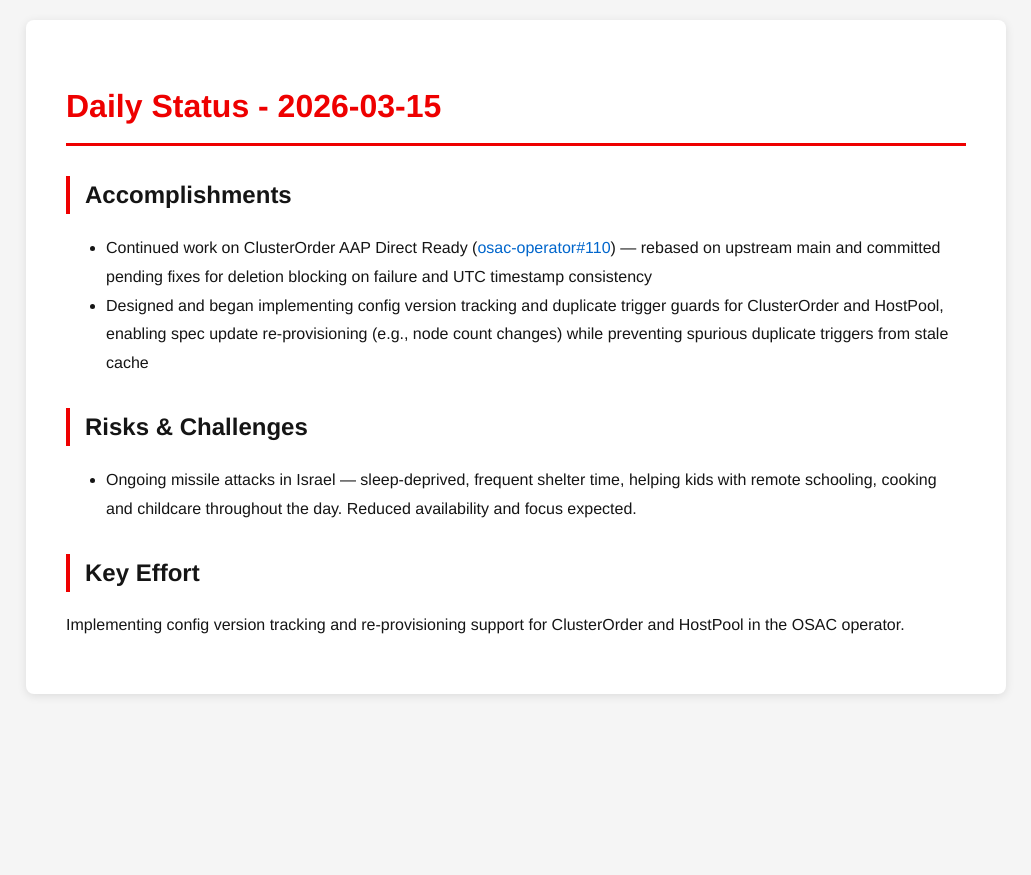
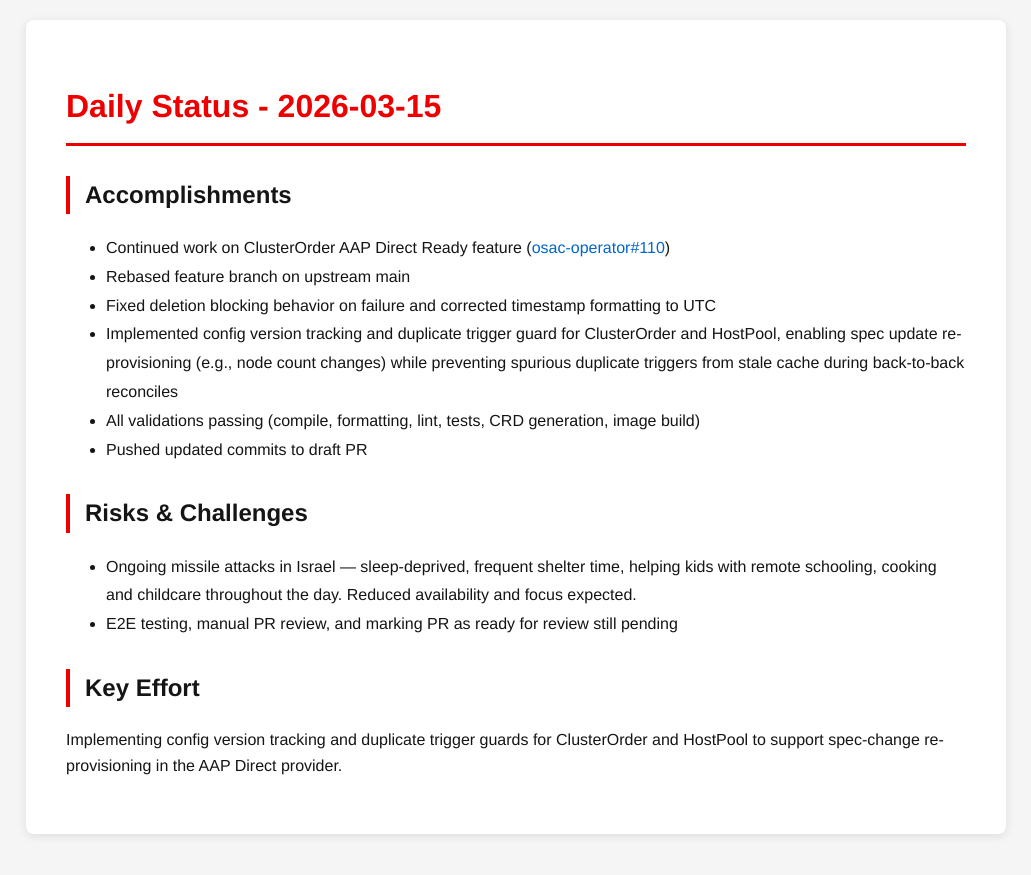
Before and after one commit to tzvatot/daily-status, a Jekyll site: the page built from 2026-03-15.md, in a window 1280 px wide. Shown: the top 875 px of the page, without its empty margins (124-1155 px from the left). Built offline with Jekyll 4.4.1, drawn with Linux system fonts in a browser that asks for light colours.

Commit message:
Daily status update - 2026-03-15

```diff
--- a/2026-03-15.md
+++ b/2026-03-15.md
@@ -7,11 +7,16 @@ date: 2026-03-15
 # Daily Status - 2026-03-15
 
 ## Accomplishments
-- Continued work on ClusterOrder AAP Direct Ready ([osac-operator#110](https://github.com/osac-project/osac-operator/pull/110)) — rebased on upstream main and committed pending fixes for deletion blocking on failure and UTC timestamp consistency
-- Designed and began implementing config version tracking and duplicate trigger guards for ClusterOrder and HostPool, enabling spec update re-provisioning (e.g., node count changes) while preventing spurious duplicate triggers from stale cache
+- Continued work on ClusterOrder AAP Direct Ready feature ([osac-operator#110](https://github.com/osac-project/osac-operator/pull/110))
+- Rebased feature branch on upstream main
+- Fixed deletion blocking behavior on failure and corrected timestamp formatting to UTC
+- Implemented config version tracking and duplicate trigger guard for ClusterOrder and HostPool, enabling spec update re-provisioning (e.g., node count changes) while preventing spurious duplicate triggers from stale cache during back-to-back reconciles
+- All validations passing (compile, formatting, lint, tests, CRD generation, image build)
+- Pushed updated commits to draft PR
 
 ## Risks & Challenges
 - Ongoing missile attacks in Israel — sleep-deprived, frequent shelter time, helping kids with remote schooling, cooking and childcare throughout the day. Reduced availability and focus expected.
+- E2E testing, manual PR review, and marking PR as ready for review still pending
 
 ## Key Effort
-Implementing config version tracking and re-provisioning support for ClusterOrder and HostPool in the OSAC operator.
+Implementing config version tracking and duplicate trigger guards for ClusterOrder and HostPool to support spec-change re-provisioning in the AAP Direct provider.
```
